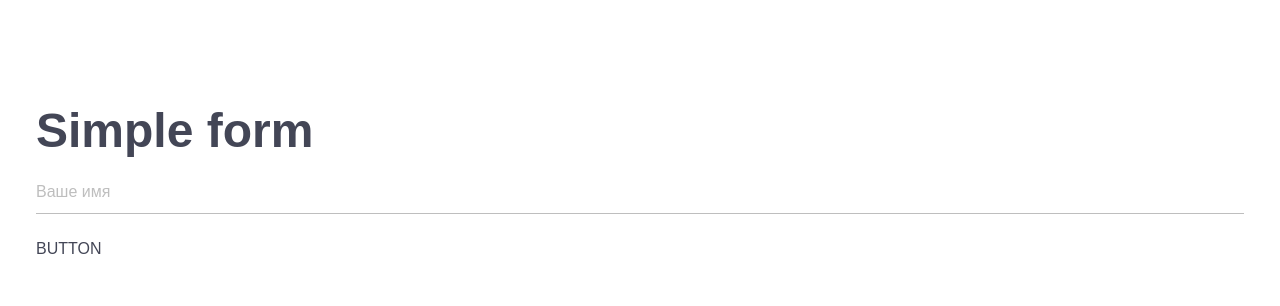
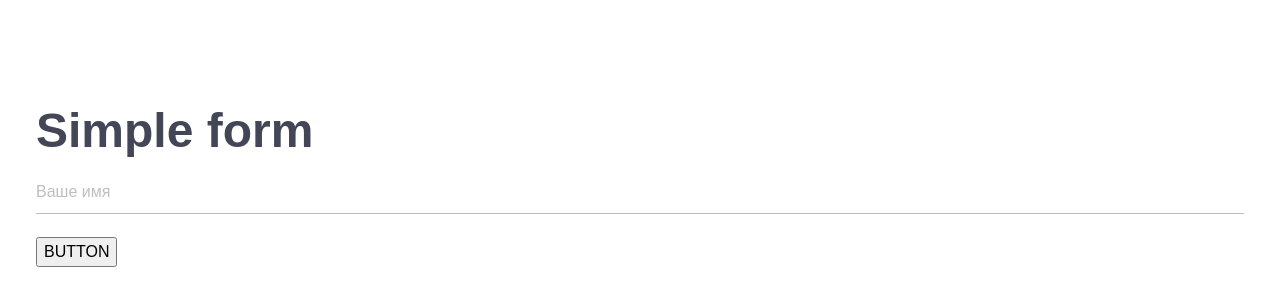
Before and after one commit to shantidev/simple-form-example, a React (Create React App) app: page / in a window 1280 px wide. Shown: the top 306 px of the page. Built offline with nearby package versions, Linux system fonts and the light colour scheme.

Commit message:
Delete needless

```diff
--- a/src/components/Form/index.js
+++ b/src/components/Form/index.js
@@ -6,21 +6,18 @@ import TextInput from '../../ui/TextInput';
 
 const Form = props => {
   const { form } = props;
-  //const input = useRef(null);
 
   return (
     <UI.FormContainer>
       <UI.FormRow>
         <TextInput
-          // ref={input}
           name={form.fields.name.name}
           value={form.fields.name.value}
           change={form.onChange}
           label="Ваше имя"
-          // invalid={form.name}
         />
       </UI.FormRow>
-      <div onClick={form.onSubmit}>BUTTON</div>
+      <button onClick={form.onSubmit}>BUTTON</button>
     </UI.FormContainer>
   )
 };
```
